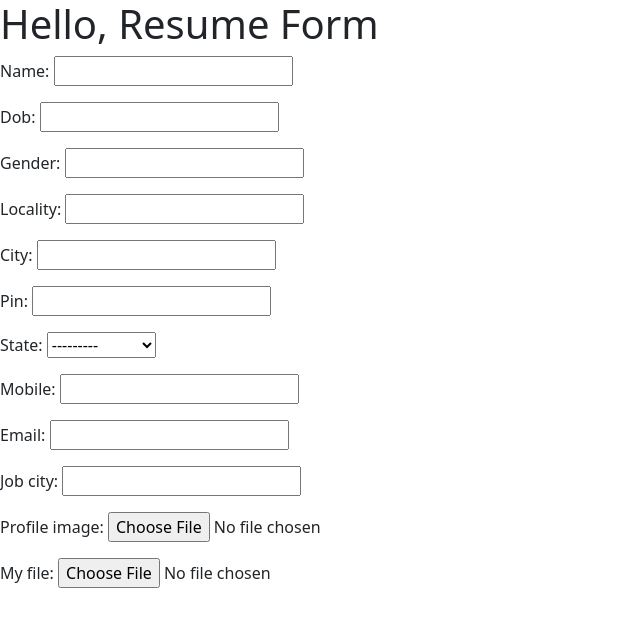
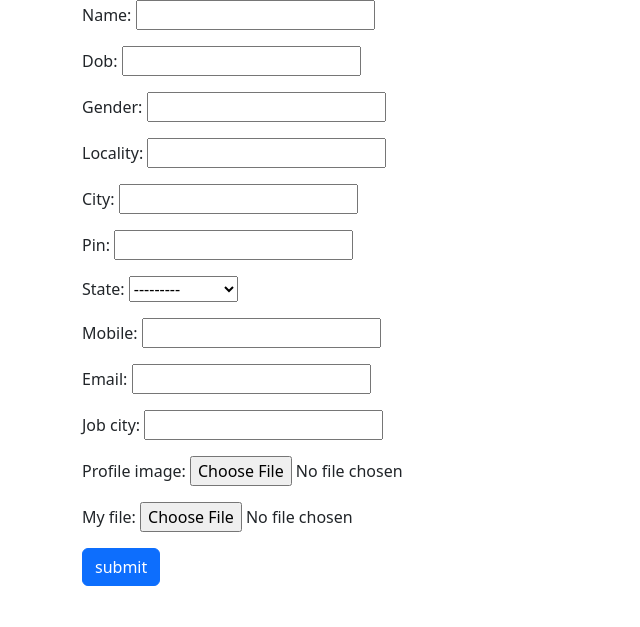
Before and after one commit to bishaldahal4777/resume-uploader, a Django app: page / in a window 1280 px wide. Shown: the top 627 px of the page, without its empty margins (0-640 px from the left). Run offline with Django 5.2, Linux system fonts and the light colour scheme.

Commit message:
home.html fix

```diff
--- a/myapp/templates/myapp/home.html
+++ b/myapp/templates/myapp/home.html
@@ -7,11 +7,30 @@
     <link href="https://cdn.jsdelivr.net/npm/bootstrap@5.3.8/dist/css/bootstrap.min.css" rel="stylesheet" integrity="sha384-sRIl4kxILFvY47J16cr9ZwB07vP4J8+LH7qKQnuqkuIAvNWLzeN8tE5YBujZqJLB" crossorigin="anonymous">
   </head>
   <body>
-    <h1>Hello, Resume Form</h1>
-    <form action="" method="post">
-    {{form.as_p}}
+<div class="container">
+  <div class="row">
+    <div class="col-sm-8">
+        <form action="" method="post" enctype="multipart/form-data">
+          {% csrf_token %}
+          {% for fm in form %}
+          <div class="form-group mb-3">
+            {{fm.label_tag}} {{fm}} <small class="text-danger">
+              {{fm.errors | striptags}}</small>
+          </div>
+          {% endfor %}
+          <input type="submit" value="submit" class="btn btn-primary">
+          {% if form.non_field_errors %}
+          {% for error in form.non_field_errors %}
+          <p class="alert alert-danger my-3">{{error}}</p>
+          {% endfor %}
+          {% endif %}
 
     </form>
+    </div>
+
+  </div>
+</div>
+
     <script src="https://cdn.jsdelivr.net/npm/bootstrap@5.3.8/dist/js/bootstrap.bundle.min.js" integrity="sha384-FKyoEForCGlyvwx9Hj09JcYn3nv7wiPVlz7YYwJrWVcXK/BmnVDxM+D2scQbITxI" crossorigin="anonymous"></script>
   </body>
 </html>
```
